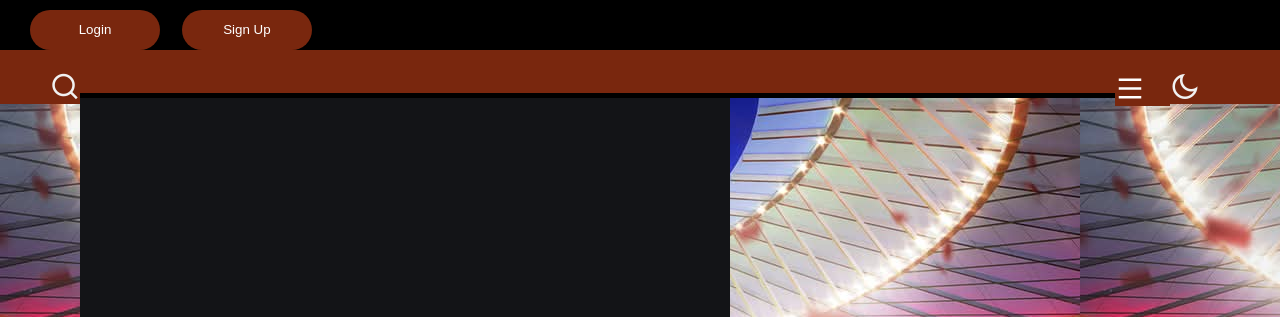
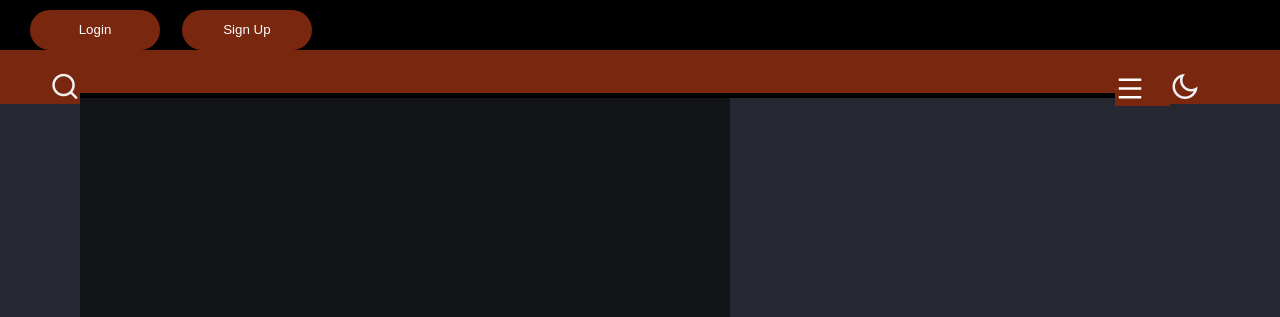
Before and after one commit to spencer-vs/spencer-vs-2.github.io, a plain HTML site: page sign-in.html in a window 1280 px wide. Shown: the top 317 px of the page. Drawn offline with nearby package versions, Linux system fonts and the light colour scheme.

Commit message:
Fourth Change 15th-Aug-2025

```diff
--- a/utd.css
+++ b/utd.css
@@ -156,7 +156,7 @@ body.light-theme {
 }
 
 .sign-up-header {
-  background-image: url(./OldTrafford.jpg);
+  background-color: #252830;
 }
 
 .sign-in {
```
